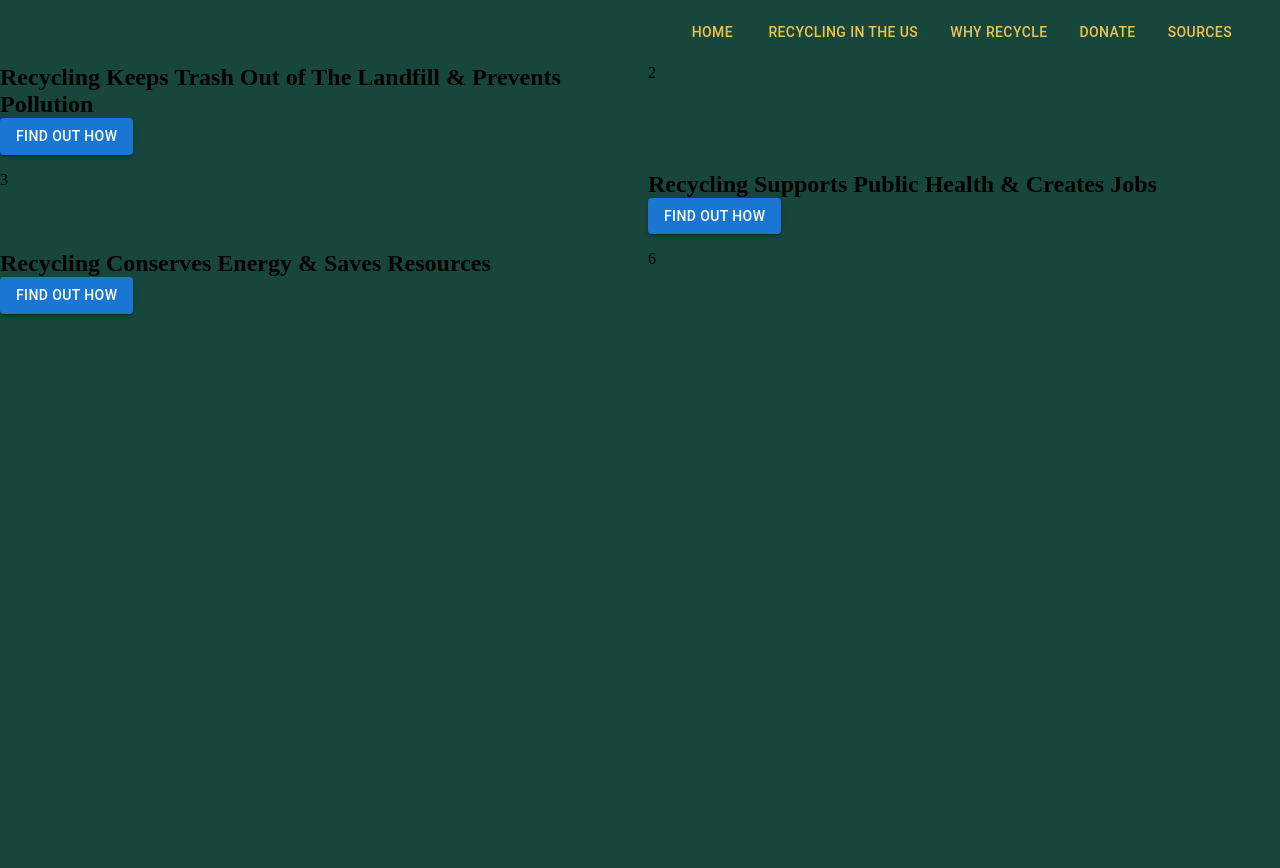
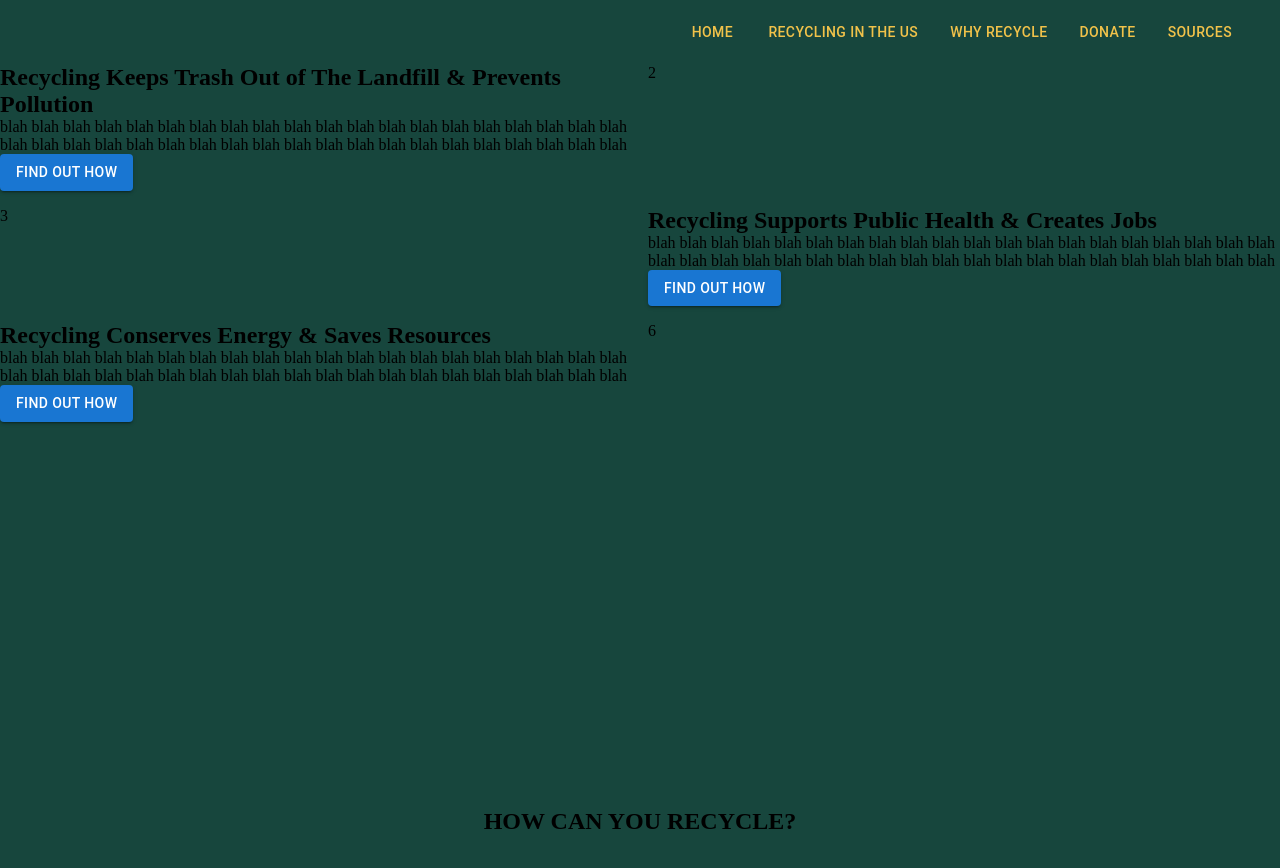
Before and after one commit to Quipiii/Team-trash, a React (Create React App) app: page /WhyRecycle in a window 1280 px wide. Shown: the top 868 px of the page. Before the commit the page ends 800 px from the top, so only its background shows below. Built offline with nearby package versions, Linux system fonts and the light colour scheme.

Commit message:
added additional classnames

```diff
--- a/src/Webpages/WhyRecycle/WhyRecycle.css
+++ b/src/Webpages/WhyRecycle/WhyRecycle.css
@@ -7,3 +7,6 @@
     color: #F1C24A;
 
 }
+.recycle-image{
+    background-image: url("https://www.pinclipart.com/picdir/middle/523-5234695_transparent-trash-can-clipart-trash-can-recycling-bin.png");
+}
--- a/src/Webpages/WhyRecycle/WhyRecycle.js
+++ b/src/Webpages/WhyRecycle/WhyRecycle.js
@@ -2,35 +2,56 @@ import React from 'react'
 import Grid from '@mui/material/Grid';
 import Button from '@mui/material/Button';
 import '../../App.css';
- /* .title-text - classname for title for descriptive sections */
-/*.findbutton - classname for the find out how button */
-/*.whyrecycle-container - classname for parent div */
+//  .title-text - classname for title for descriptive sections
+//  .find-button - classname for the find out how button
+//  .whyrecycle-container - classname for parent div
+//  .recycle-image - classname used for image of recycling bin
+//  .sub-text -classname used for subtext within each grid
 const WhyRecycle = () => {
     return (
         <div className='whyrecycle-container' >
         <Grid container spacing={2}>
             <Grid item xs={6}>
-            <h2 className='title-text'>Recycling Keeps Trash Out of The Landfill & Prevents Pollution</h2>
-            <Button className='findbutton' variant='contained' >FIND OUT HOW</Button>
+            <h2 className='title-text'><p>Recycling Keeps Trash Out of The Landfill & Prevents Pollution</p></h2>
+                <div className='subtext'>
+                blah blah blah blah blah blah blah blah blah blah blah blah blah blah blah blah blah blah blah blah blah blah blah blah blah blah blah blah blah blah blah blah blah blah blah blah blah blah blah blah
+                </div>
+            <Button className='find-button' variant='contained' >FIND OUT HOW</Button>
             </Grid>
             <Grid item xs={6}>
-                2
+                <div className='recycle-image'>
+                    2
+                </div>
             </Grid>
             <Grid item xs={6}>
                 3
             </Grid>
             <Grid item xs={6}>
                 <h2 className='title-text'>Recycling Supports Public Health & Creates Jobs</h2>
-                <Button className='findbutton' variant='contained' >FIND OUT HOW</Button>
+                    <div className='subtext'>
+                blah blah blah blah blah blah blah blah blah blah blah blah blah blah blah blah blah blah blah blah blah blah blah blah blah blah blah blah blah blah blah blah blah blah blah blah blah blah blah blah
+                    </div>
+                <Button className='find-button' variant='contained' >FIND OUT HOW</Button>
             </Grid>
             <Grid item xs={6}>
                 <h2 className='title-text'>Recycling Conserves Energy & Saves Resources</h2>
-                <Button className='findbutton' variant='contained' >FIND OUT HOW</Button>
+                    <div className='subtext'>
+                blah blah blah blah blah blah blah blah blah blah blah blah blah blah blah blah blah blah blah blah blah blah blah blah blah blah blah blah blah blah blah blah blah blah blah blah blah blah blah blah
+                    </div>
+                <Button className='find-button' variant='contained' >FIND OUT HOW</Button>
             </Grid>
             <Grid item xs={6}>
                 6
             </Grid>
 
+
+
+        </Grid>
+        <Grid container spacing={0} direction="column" alignItems="center" justifyContent="center" style={{ minHeight: '100vh' }} >
+
+            <Grid item xs={3}>
+                <h2 className='title-text'>HOW CAN YOU RECYCLE?</h2>
+            </Grid>
 
         </Grid>
         </div>
```
